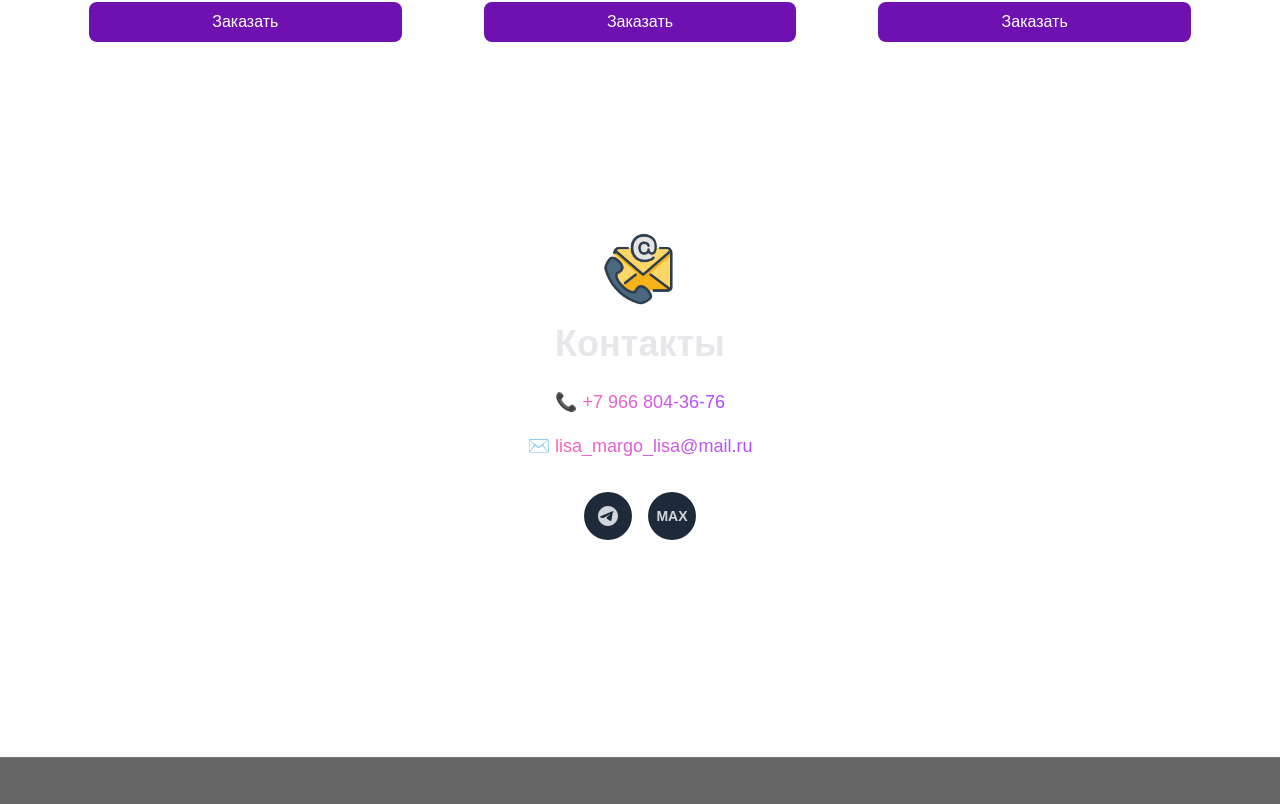
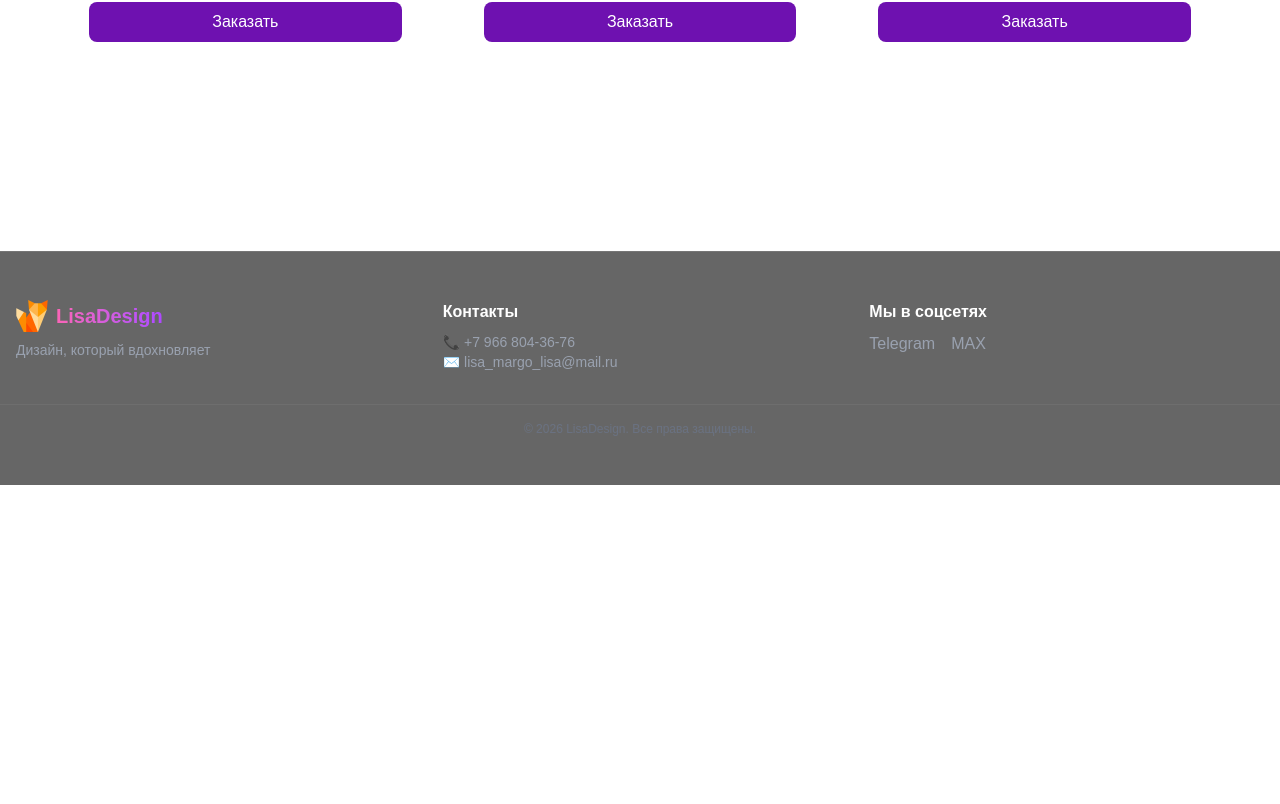
Before and after one commit to NoHead73/lisadesign, a Next.js app: page / in a window 1280 px wide. Shown: the part 1771-2575 px from the top of the page. After the commit the page ends 2256 px from the top, so only its background shows below. Built offline with nearby package versions, Linux system fonts and the light colour scheme.

Commit message:
Убрана дублирующая секция Контактов, оставлен только футер

```diff
--- a/app/page.tsx
+++ b/app/page.tsx
@@ -94,25 +94,6 @@ export default function Home() {
                         ))}
                     </div>
                 </section>
-
-                <section id="contacts" className="container mx-auto px-4 py-10 md:py-16">
-                    <div className="max-w-2xl mx-auto rounded-2xl p-6 md:p-8 border border-white/10 hover:border-purple-500 active:border-purple-500 transition-all duration-300 hover:scale-105 active:scale-95 text-center" data-aos="fade-up" data-aos-delay="200" data-aos-once="false">
-                        <img src="/telephone.png" alt="Телефон" className="w-16 h-16 md:w-20 md:h-20 mx-auto mb-4" />
-                        <h2 className="text-3xl md:text-4xl font-bold text-gray-200 mb-6">Контакты</h2>
-                        <div className="space-y-4">
-                            <p className="text-gray-300 text-lg break-all">📞 <a href="tel:+79668043676" className="bg-gradient-to-r from-pink-400 to-purple-500 bg-clip-text text-transparent hover:text-blue-400 transition-colors">+7 966 804-36-76</a></p>
-                            <p className="text-gray-300 text-lg break-all">✉️ <a href="mailto:lisa_margo_lisa@mail.ru" className="bg-gradient-to-r from-pink-400 to-purple-500 bg-clip-text text-transparent hover:text-blue-400 transition-colors">lisa_margo_lisa@mail.ru</a></p>
-                            <div className="flex justify-center gap-4 pt-4">
-                                <a href="https://t.me/+79668043676" target="_blank" rel="noopener noreferrer" className="w-12 h-12 bg-gray-800 hover:bg-purple-700 active:bg-purple-600 rounded-full flex items-center justify-center transition-all duration-300 hover:scale-110 active:scale-95">
-                                    <svg className="w-6 h-6 text-gray-300" fill="currentColor" viewBox="0 0 24 24"><path d="M12 2C6.48 2 2 6.48 2 12s4.48 10 10 10 10-4.48 10-10S17.52 2 12 2zm4.64 6.8c-.15 1.58-.8 5.42-1.13 7.19-.14.75-.42 1-.68 1.03-.58.05-1.02-.38-1.58-.75-.88-.6-1.38-.97-2.23-1.56-.99-.68-.35-1.06.22-1.67.15-.15 2.71-2.48 2.76-2.69.01-.03.01-.14-.07-.19-.08-.06-.2-.04-.28-.02-.11.02-1.85 1.18-5.23 3.47-.5.34-.94.51-1.34.5-.44-.01-1.28-.25-1.91-.45-.77-.25-1.38-.38-1.33-.81.03-.23.34-.46.95-.7 3.73-1.62 6.22-2.69 7.47-3.21 3.56-1.49 4.3-1.75 4.78-1.76.11 0 .35.03.51.2.13.15.17.35.18.45.01.04-.01.16-.03.25z"/></svg>
-                                </a>
-                                <a href="https://max.ru/u/f9LHodD0cOKhGlwTvaOZ5fBUU96wCvZ7-NAgRGAeD9HSBPUFhC4fVEi4qko" target="_blank" rel="noopener noreferrer" className="w-12 h-12 bg-gray-800 hover:bg-purple-700 active:bg-purple-600 rounded-full flex items-center justify-center transition-all duration-300 hover:scale-110 active:scale-95">
-                                    <span className="text-gray-300 font-bold text-sm">MAX</span>
-                                </a>
-                            </div>
-                        </div>
-                    </div>
-                </section>
             </div>
 
             <Footer />
```
